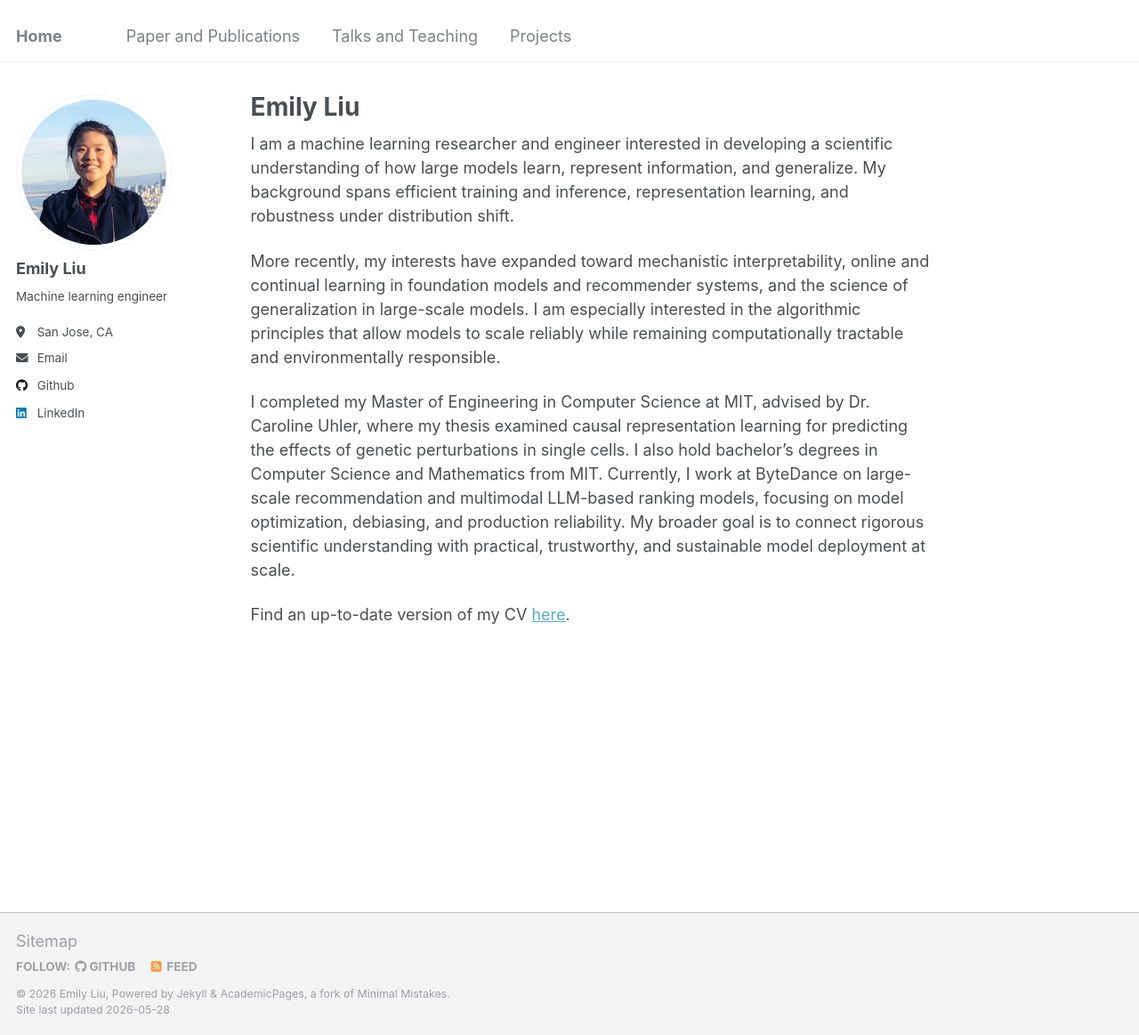
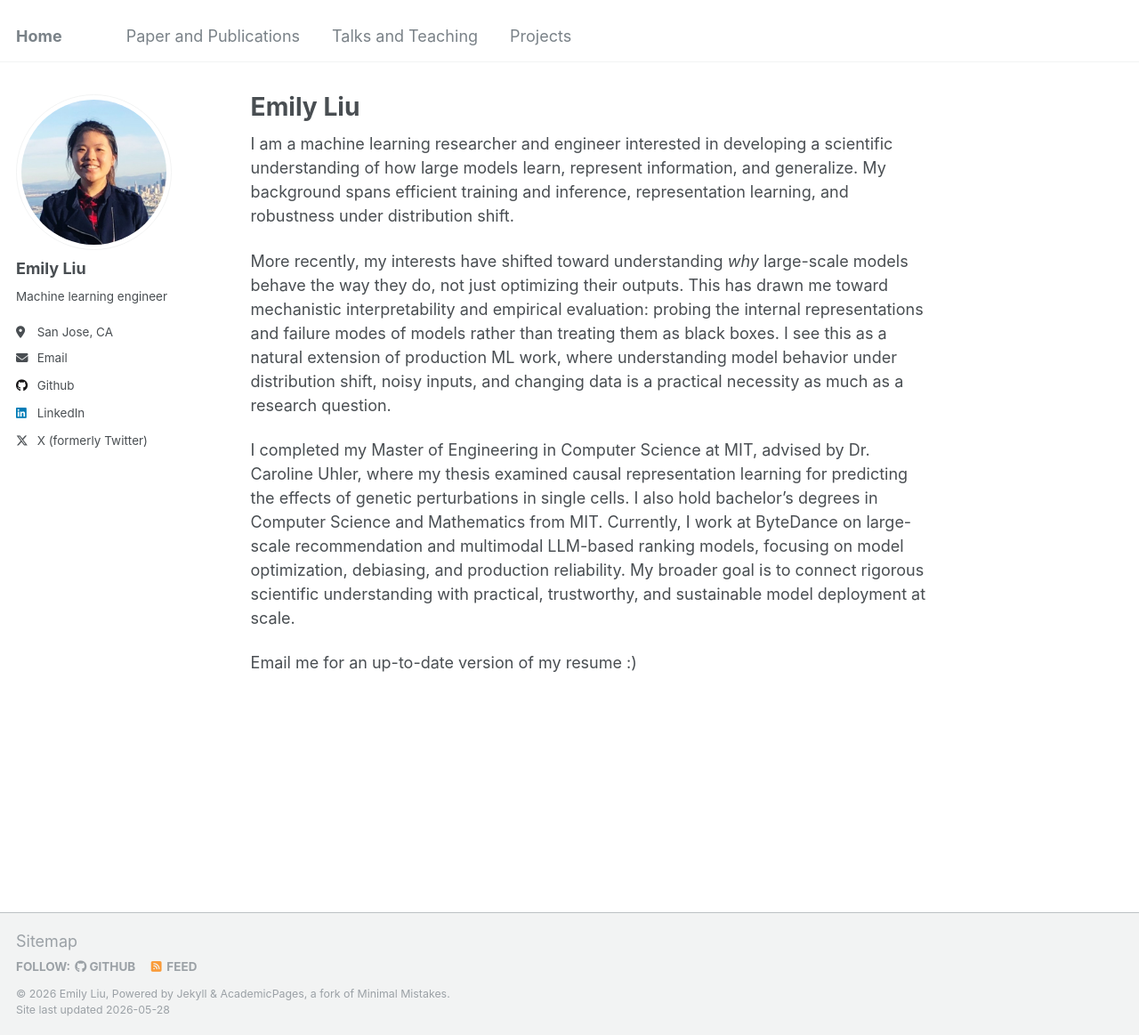
Before and after one commit to emilyzfliu/emilyzfliu.github.io, a Jekyll site: the page built from _pages/about.md, in a window 1280 px wide and 1163 px high. Shown: the whole window at 89% size. Built offline with Jekyll 4.4.1, drawn with Linux system fonts in a browser that asks for light colours.

Commit message:
housekeeping

```diff
--- a/_config.yml
+++ b/_config.yml
@@ -66,7 +66,7 @@ author:
   steam            : # Username
   telegram         : # URL
   tumblr           : # Username
-  twitter          : # Username for X / Twitter
+  twitter          : https://x.com/emizfliu
   vine             : # Username
   weibo            : # Username
   wikipedia        : # Username
--- a/_pages/about.md
+++ b/_pages/about.md
@@ -9,8 +9,8 @@ redirect_from:
 
 I am a machine learning researcher and engineer interested in developing a scientific understanding of how large models learn, represent information, and generalize. My background spans efficient training and inference, representation learning, and robustness under distribution shift.
 
-More recently, my interests have expanded toward mechanistic interpretability, online and continual learning in foundation models and recommender systems, and the science of generalization in large-scale models. I am especially interested in the algorithmic principles that allow models to scale reliably while remaining computationally tractable and environmentally responsible.
+More recently, my interests have shifted toward understanding *why* large-scale models behave the way they do, not just optimizing their outputs. This has drawn me toward mechanistic interpretability and empirical evaluation: probing the internal representations and failure modes of models rather than treating them as black boxes. I see this as a natural extension of production ML work, where understanding model behavior under distribution shift, noisy inputs, and changing data is a practical necessity as much as a research question.
 
 I completed my Master of Engineering in Computer Science at MIT, advised by Dr. Caroline Uhler, where my thesis examined causal representation learning for predicting the effects of genetic perturbations in single cells. I also hold bachelor’s degrees in Computer Science and Mathematics from MIT. Currently, I work at ByteDance on large-scale recommendation and multimodal LLM-based ranking models, focusing on model optimization, debiasing, and production reliability. My broader goal is to connect rigorous scientific understanding with practical, trustworthy, and sustainable model deployment at scale.
 
-Find an up-to-date version of my CV [here](/files/cv.pdf).
+Email me for an up-to-date version of my resume :)
```
